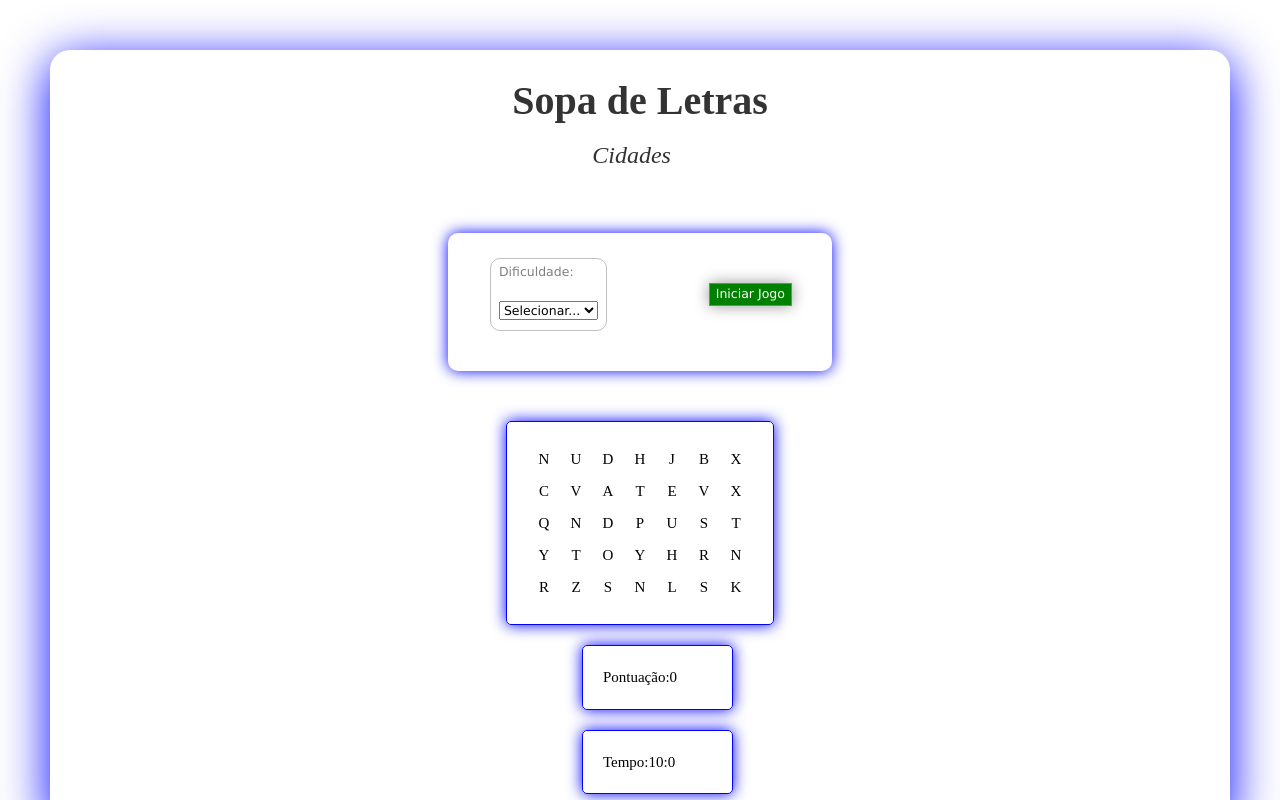
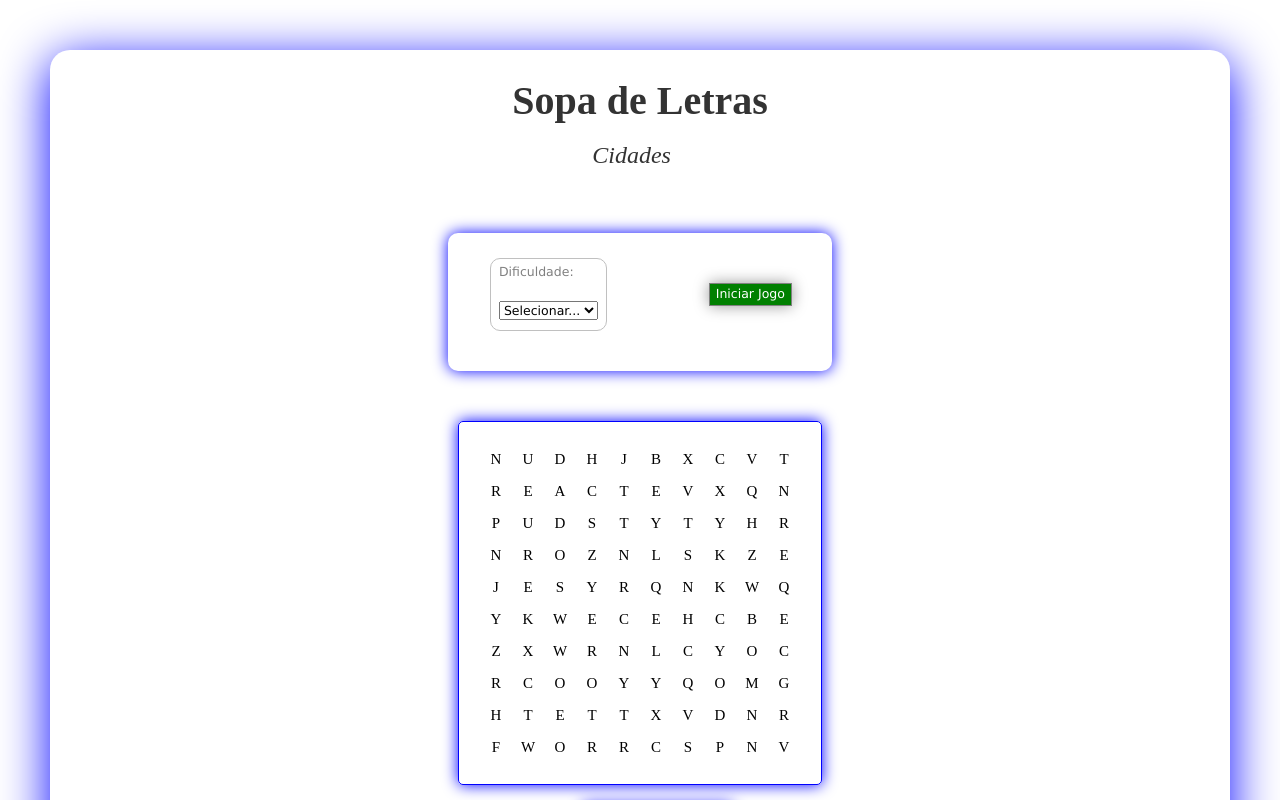
Before and after one commit to raatavares/LS-Sopa-de-Letras, a React (Create React App) app in the folder Teste 01 tp/trabalho-pratico/: page / in a window 1280 px wide. Shown: the top 800 px of the page. Built offline with nearby package versions, Linux system fonts and the light colour scheme.

Commit message:
Upgrade Game

```diff
--- a/Teste 01 tp/trabalho-pratico/src/components/game-panel/game-panel.component.jsx
+++ b/Teste 01 tp/trabalho-pratico/src/components/game-panel/game-panel.component.jsx
@@ -53,11 +53,18 @@ function GamePanel () {
 
 	}*/
 
+	const [palavra, setPalavra] = useState("");
+	const arrayOfObjects = [ "DADOS", "REACT" ];
+
 	useEffect(()=>{
 		for(let node of document.querySelectorAll("td")) {
 			node.onclick = function () {
 				if(node.className === ""){
 					node.className = "selected";
+					setPalavra(palavra+node.textContent);
+					if(palavra === arrayOfObjects[0] || palavra === arrayOfObjects[1]){
+						window.alert("Acertou!");
+					}
 				}
 				else{
 					node.className="";
@@ -72,7 +79,7 @@ function GamePanel () {
 	});
 
     return (
-		<table id="table" onLoad={randomLeter}>
+		<table id="table">
 			<tr>
 			    <td id="letra"></td>
                 <td id="letra"></td>
@@ -81,12 +88,18 @@ function GamePanel () {
 				<td id="letra"></td>
 				<td id="letra"></td>
 				<td id="letra"></td>
+				<td id="letra"></td>
+				<td id="letra"></td>
+				<td id="letra"></td>
 			</tr>
 
 			<tr>
+				<td id="letra">R</td>
+				<td id="letra">E</td>
+				<td id="letra">A</td>
+				<td id="letra">C</td>
+				<td id="letra">T</td>
 				<td id="letra"></td>
-				<td id="letra"></td>
-				<td id="letra">A</td>
 				<td id="letra"></td>
 				<td id="letra"></td>
 				<td id="letra"></td>
@@ -101,12 +114,18 @@ function GamePanel () {
 				<td id="letra"></td>
 				<td id="letra"></td>
 				<td id="letra"></td>
+				<td id="letra"></td>
+				<td id="letra"></td>
+				<td id="letra"></td>
 			</tr>
 
 			<tr>
 				<td id="letra"></td>
 				<td id="letra"></td>
 				<td id="letra">O</td>
+				<td id="letra"></td>
+				<td id="letra"></td>
+				<td id="letra"></td>
 				<td id="letra"></td>
 				<td id="letra"></td>
 				<td id="letra"></td>
@@ -121,6 +140,69 @@ function GamePanel () {
 				<td id="letra"></td>
 				<td id="letra"></td>
 				<td id="letra"></td>
+				<td id="letra"></td>
+				<td id="letra"></td>
+				<td id="letra"></td>
+			</tr>
+			<tr>
+				<td id="letra"></td>
+				<td id="letra"></td>
+				<td id="letra"></td>
+				<td id="letra"></td>
+				<td id="letra"></td>
+				<td id="letra"></td>
+				<td id="letra"></td>
+				<td id="letra"></td>
+				<td id="letra"></td>
+				<td id="letra"></td>
+			</tr>
+			<tr>
+				<td id="letra"></td>
+				<td id="letra"></td>
+				<td id="letra"></td>
+				<td id="letra"></td>
+				<td id="letra"></td>
+				<td id="letra"></td>
+				<td id="letra"></td>
+				<td id="letra"></td>
+				<td id="letra"></td>
+				<td id="letra"></td>
+			</tr>
+			<tr>
+				<td id="letra"></td>
+				<td id="letra"></td>
+				<td id="letra"></td>
+				<td id="letra"></td>
+				<td id="letra"></td>
+				<td id="letra"></td>
+				<td id="letra"></td>
+				<td id="letra"></td>
+				<td id="letra"></td>
+				<td id="letra"></td>
+			</tr>
+			<tr>
+				<td id="letra"></td>
+				<td id="letra"></td>
+				<td id="letra"></td>
+				<td id="letra"></td>
+				<td id="letra"></td>
+				<td id="letra"></td>
+				<td id="letra"></td>
+				<td id="letra"></td>
+				<td id="letra"></td>
+				<td id="letra"></td>
+			</tr>
+			<tr>
+				<td id="letra"></td>
+				<td id="letra"></td>
+				<td id="letra"></td>
+				<td id="letra"></td>
+				<td id="letra"></td>
+				<td id="letra"></td>
+				<td id="letra"></td>
+				<td id="letra"></td>
+				<td id="letra"></td>
+				<td id="letra"></td>
 			</tr>
 		</table>
 	)
```
